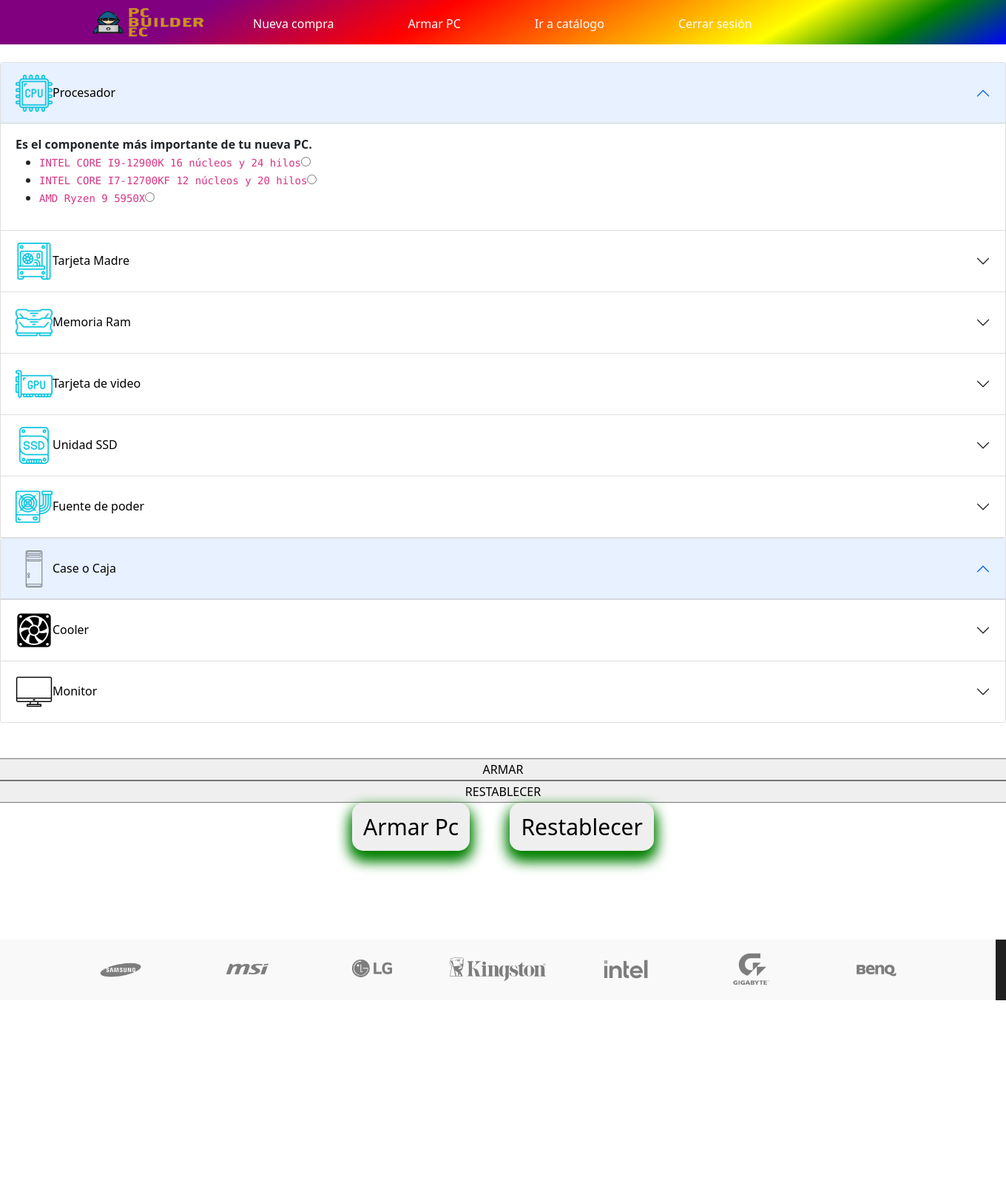
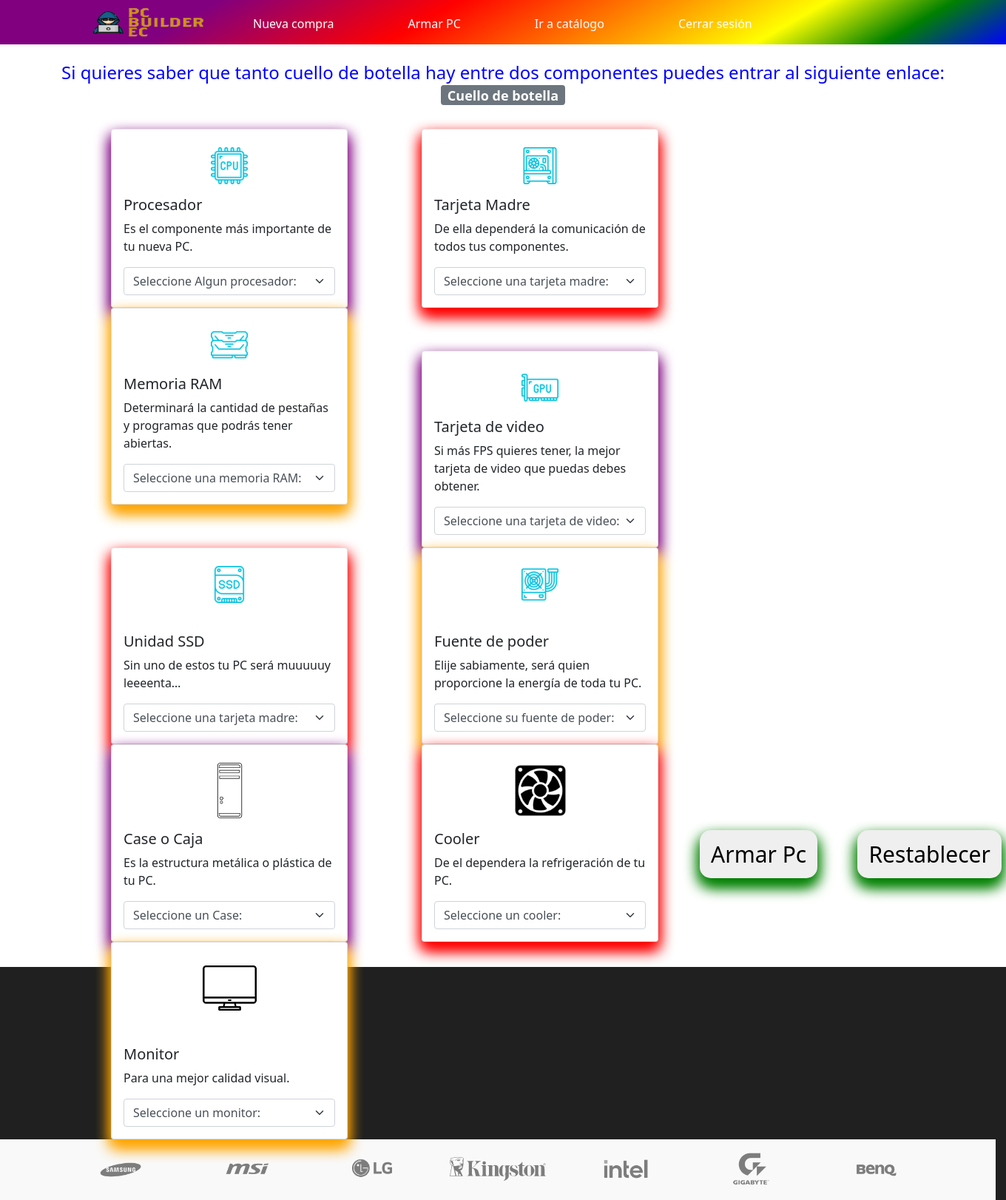
Before and after one commit to santimarce/ProyectoIntegrador2_PCBUILDERS, a Flask app: page /armarpc in a window 1360 px wide; the page is wider, and only the part inside the window is pictured. Shown: that part at 74% size. Before the commit the page ends 1352 px from the top of that part, so only its background shows below. Run offline with Flask 2, Linux system fonts and the light colour scheme; some libraries are stand-ins or nearby versions.

Commit message:
cambio de armar PC Gualinga

```diff
--- a/templates/app/armar.html
+++ b/templates/app/armar.html
@@ -10,7 +10,6 @@
         integrity="sha384-EVSTQN3/azprG1Anm3QDgpJLIm9Nao0Yz1ztcQTwFspd3yD65VohhpuuCOmLASjC" crossorigin="anonymous">
     <link rel="stylesheet" href="https://stackpath.bootstrapcdn.com/bootstrap/5.0.0-alpha1/css/bootstrap.min.css"
         integrity="sha384-r4NyP46KrjDleawBgD5tp8Y7UzmLA05oM1iAEQ17CSuDqnUK2+k9luXQOfXJCJ4I" crossorigin="anonymous">
-    <link rel="stylesheet" href="/web/css/style.css">
     <meta http-equiv="X-UA-Compatible" content="IE=edge">
     <meta name="viewport" content="width=device-width, initial-scale=1.0">
     <title>Proyecto Integrador</title>
@@ -27,7 +26,7 @@
         <div class="container">
             <ul class="nav nav-pills nav-fill">
                 <li class="imgdashuser">
-                <a class="navbar-brand" href="#"><img src="../web/img/logo.png" alt="" width="150"
+                <a class="navbar-brand" href="#"><img src="/web/img/logo.png" alt="" width="150"
                         height="40"></a>
                 </li>
                 <li class="nav-item2">
@@ -47,169 +46,157 @@
     </div>
 
 
+    <br><center>
+        <div class="cuellobotella">
+            <h4 style="color: blue;">Si quieres saber que tanto cuello de botella hay entre dos componentes puedes entrar al siguiente enlace:
+                <a href="https://pc-builds.com/bottleneck-calculator/" target="_blank "><br><span class="badge bg-secondary">Cuello de botella</span></a></h4>
+        </div></center>
         <br>
-
-    <div class="container2">
-
-        <div class="row">
-            <div class="accordion" id="accordionExample">
-                <div class="accordion-item">
-                    <h2 class="accordion-header" id="headingOne">
-                        <button class="accordion-button" type="button" data-bs-toggle="collapse" data-bs-target="#collapseOne" aria-expanded="true" aria-controls="collapseOne">
-                        <img src="../web/img/procesador.png" alt=""><a href="#" class="dirigida1">Procesador</a>
-                    </button>
-                    </h2>
-                    <div id="collapseOne" class="accordion-collapse collapse show" aria-labelledby="headingOne" data-bs-parent="#accordionExample">
-                        <div class="accordion-body">
-                            <strong>Es el componente más importante de tu nueva PC.</strong>
-                            <ul>
-                                <li><code>INTEL CORE I9-12900K 16 núcleos y 24 hilos</code><input type="radio" name="pro1" id="pro1"> </li>
-                                <li><code>INTEL CORE I7-12700KF 12 núcleos y 20 hilos</code><input type="radio" name="pro2" id="pro2"> </li>
-                                <li><code>AMD Ryzen 9 5950X</code><input type="radio" name="pro3" id="pro3"></li>
-                            </ul>
+        <div class="contarmarpc1" style="margin: 0px 50px 0px 100px;">
+            <div id="armrgbchato1" class="card" style="width: 20rem; float: left; margin: 0px 50px;">
+                <br>
+                <center><img src="/web/img/procesador.png" width="50px" height="50px"></center>
+                <div class="card-body">
+                    <h5 class="card-title">Procesador</h5>
+                    <p class="card-text">Es el componente más importante de tu nueva PC.</p>
+                    <select id="productosarm1" class="form-select" aria-label="Default select example">
+                        <option value="" selected disabled>Seleccione Algun procesador:</option>
+                        <option value="INTEL CORE I9-12900K 16 núcleos y 24 hilos - $799">INTEL CORE I9-12900K 16 núcleos y 24 hilos</option>
+                        <option value="INTEL CORE I7-12700KF 12 núcleos y 20 hilos - $370">INTEL CORE I7-12700KF 12 núcleos y 20 hilos</option>
+                        <option value="AMD Ryzen 9 5950X - $750">AMD Ryzen 9 5950X</option>
+                    </select>
                 </div>
             </div>
-                </div>
-                <div class="accordion-item">
-                    <h2 class="accordion-header" id="headingTwo">
-                        <button class="accordion-button collapsed" type="button" data-bs-toggle="collapse" data-bs-target="#collapseTwo" aria-expanded="false" aria-controls="collapseTwo">
-                        <img src="../web/img/tarjetaM.png" alt=""><a href="" class="dirigida1">Tarjeta Madre</a>
-                    </button>
-                    </h2>
-                    <div id="collapseTwo" class="accordion-collapse collapse" aria-labelledby="headingTwo" data-bs-parent="#accordionExample">
-                        <div class="accordion-body">
-                            <strong>De ella dependerá la comunicación de todos tus componentes.</strong>
-                            <ul>
-                                <li><code>Mainboard ROG STRIX Z690-F</code><input type="radio" name="tarM1" id="tarM1"></li>
-                                <li><code>Mainboard ROG STRIX Z690-A</code><input type="radio" name="tarM2" id="tarM2"></li>
-                                <li><code>Mainboard GIGABYTE X570</code><input type="radio" name="tarM3" id="tarM3"></li>
-                            </ul>
+
+            <div id="armrgbchato2" class="card" style="width: 20rem; float: left; margin: 0px 50px;">
+                <br>
+                <center><img src="/web/img/tarjetaM.png" width="50px" height="50px"></center>
+                <div class="card-body">
+                    <h5 class="card-title">Tarjeta Madre</h5>
+                    <p class="card-text">De ella dependerá la comunicación de todos tus componentes.</p>
+                    <select id="productosarm2" class="form-select" aria-label="Default select example">
+                        <option value="" selected disabled>Seleccione una tarjeta madre:</option>
+                        <option value="INTEL CORE I9-12900K 16 núcleos y 24 hilos - $272">Mainboard ROG STRIX Z690-F</option>
+                        <option value="Mainboard ROG STRIX Z690-A - $439">Mainboard ROG STRIX Z690-A</option>
+                        <option value="Mainboard GIGABYTE X570 - 250">Mainboard GIGABYTE X570</option>
+                    </select>
                 </div>
             </div>
-                </div>
-                <div class="accordion-item">
-                    <h2 class="accordion-header" id="headingThree">
-                        <button class="accordion-button collapsed" type="button" data-bs-toggle="collapse" data-bs-target="#collapseThree" aria-expanded="false" aria-controls="collapseThree">
-                        <img src="../web/img/MRam.png" alt=""><a href="" class="dirigida1"> Memoria Ram</a>
-                    </button>
-                    </h2>
-                    <div id="collapseThree" class="accordion-collapse collapse" aria-labelledby="headingThree" data-bs-parent="#accordionExample">
-                        <div class="accordion-body">
-                            <strong>Determinará la cantidad de pestañas de Google Chrome que podrás tener abiertas.</strong>
-                            <ul>
-                                <li><code>XPG RGB 32GB DDR5 5200MHZ</code><input type="radio" name="Ram1" id="Ram1"></li>
-                                <li><code>Kingston Fury Beast 16GB RGB 3200MHZ</code><input type="radio" name="Ram2" id="Ram2"></li>
-                                <li><code>Kinstom fury beast 64GB RGB 3200MHZ</code><input type="radio" name="Ram3" id="Ram3"></li>
-                            </ul>
-                        </div>
-                    </div>
-                </div>
-                <div class="accordion-item">
-                    <h2 class="accordion-header" id="headingFour">
-                        <button class="accordion-button collapsed" type="button" data-bs-toggle="collapse" data-bs-target="#collapseFour" aria-expanded="false" aria-controls="collapseFour">
-                        <img src="../web/img/GPU.png" alt=""><a href="" class="dirigida1">Tarjeta de video</a>
-                    </button>
-                    </h2>
-                    <div id="collapseFour" class="accordion-collapse collapse" aria-labelledby="headingFour" data-bs-parent="#accordionExample">
-                        <div class="accordion-body">
-                            <strong>Si más FPSs quieres tener, la mejor tarjeta de video que puedas debes poner.</strong>
-                            <ul>
-                                <li><code>Zotac RTX 3080Ti Trinity 12GB GDDR6X</code><input type="radio" name="TarG1" id="TarG1"></li>
-                                <li><code>TUF GeForce RTX 30160 Ti</code><input type="radio" name="TarG2" id="TarG2"></li>
-                                <li><code>ASUS tuf GeForce RTX 3090 OC 24GB</code><input type="radio" name="TarG3" id="TarG3"></li>
-                            </ul>
-                        </div>
-                    </div>
-                </div>
-                <div class="accordion-item">
-                    <h2 class="accordion-header" id="headingFive">
-                        <button class="accordion-button collapsed" type="button" data-bs-toggle="collapse" data-bs-target="#collapseFive" aria-expanded="false" aria-controls="collapseFive">
-                        <img src="../web/img/Unidad SSD.png" alt=""><a href="" class="dirigida1"> Unidad SSD</a>
-                    </button>
-                    </h2>
-                    <div id="collapseFive" class="accordion-collapse collapse" aria-labelledby="headingFive" data-bs-parent="#accordionExample">
-                        <div class="accordion-body">
-                            <strong>Sin uno de estos tu PC será muuuuuy leeeenta….</strong>
-                            <ul>
-                                <li><code>Corsair 1TB NVMe PCie 4.0</code><input type="radio" name="SSD1" id="SSD1"></li>
-                                <li><code>Corsair 1TB PCie 4.0</code><input type="radio" name="SSD2" id="SSD2"></li>
-                                <li><code>Corsair MP600 core 1TB NVMe</code><input type="radio" name="SSD3" id="SSD3"></li>
-                            </ul>
-                        </div>
-                    </div>
-                </div>
-                <div class="accordion-item">
-                    <h2 class="accordion-header" id="headingSix">
-                        <button class="accordion-button collapsed" type="button" data-bs-toggle="collapse" data-bs-target="#collapseSix" aria-expanded="false" aria-controls="collapseSix">
-                        <img src="../web/img/fuente.png" alt=""><a href="" class="dirigida1">Fuente de poder</a>
-                    </button>
-                    </h2>
-                    <div id="collapseSix" class="accordion-collapse collapse" aria-labelledby="headingSix" data-bs-parent="#accordionExample">
-                        <div class="accordion-body">
-                            <strong>Elije sabiamente, será quien proporcione la energía de toda tu PC.</strong>
-                            <ul>
-                                <li><code>Corsair RM1000X - 1000 watts</code><input type="radio" name="Fuente1" id="Fuente1"></li>
-                                <li><code>Corsair RM750x - 750 watss</code><input type="radio" name="Fuente2" id="Fuente2"></li>
-                            </ul>
+
+            <div id="armrgbchato3" class="card" style="width: 20rem; float: left; margin: 0px 50px;">
+                <br>
+                <center><img src="/web/img/MRam.png" width="50px" height="50px"></center>
+                <div class="card-body">
+                    <h5 class="card-title">Memoria RAM</h5>
+                    <p class="card-text">Determinará la cantidad de pestañas y programas que podrás tener abiertas.</p>
+                    <select id="productosarm3" class="form-select" aria-label="Default select example">
+                        <option value="" selected disabled>Seleccione una memoria RAM:</option>
+                        <option value="XPG RGB 32GB DDR5 5200MHZ - $382">XPG RGB 32GB DDR5 5200MHZ</option>
+                        <option value="Kingston Fury Beast 16GB RGB 3200MHZ - $104">Kingston Fury Beast 16GB RGB 3200MHZ</option>
+                        <option value="Kingston fury beast 64GB RGB 3200MHZ - $234">Kingstom fury beast 64GB RGB 3200MHZ</option>
+                    </select>
                 </div>
             </div>
         </div>
 
-                <div class="accordion" id="accordionExample">
-                    <div class="accordion-item">
-                        <h2 class="accordion-header" id="headingSeven">
-                            <button class="accordion-button" type="button" data-bs-toggle="collapse" data-bs-target="#collapseSeven" aria-expanded="true" aria-controls="collapseSeven">
-                                    <img src="../web/img/case.png" alt="" width="50px" height="50px"><a href="#" class="dirigida1">Case o Caja</a>
-                                </button>
-                        </h2>
-                        <div id="collapseSeven" class="accordion-collapse collapse " aria-labelledby="headingSeven" data-bs-parent="#accordionExample">
-                            <div class="accordion-body">
-                                <strong>Es la estructura metálica o plástica de tu PC.</strong>
-                                <ul>
-                                    <li><code>Corsair 7000X RGB ICUE</code><input type="radio" name="Case1" id="Case1"></li>
-                                    <li><code>CORSAIR 5000D AIRFLOW TEMPERED GLASS</code><input type="radio" name="Case2" id="Case2"></li>
-                                </ul>
+        <div class="contarmarpc2" style="margin: 300px 50px 0px 100px;">
+            <div id="armrgbchato1" class="card" style="width: 20rem; float: left; margin: 0px 50px;">
+                <br>
+                <center><img src="/web/img/GPU.png" width="50px" height="50px"></center>
+                <div class="card-body">
+                    <h5 class="card-title">Tarjeta de video</h5>
+                    <p class="card-text">Si más FPS quieres tener, la mejor tarjeta de video que puedas debes obtener.</p>
+                    <select id="productosarm4" class="form-select" aria-label="Default select example">
+                        <option value="" selected disabled>Seleccione una tarjeta de video:</option>
+                        <option value="Zotac RTX 3080Ti Trinity 12GB GDDR6X - $854">Zotac RTX 3080Ti Trinity 12GB GDDR6X</option>
+                        <option value="TUF GeForce RTX 30160 Ti - $443">TUF GeForce RTX 30160 Ti</option>
+                        <option value="ASUS tuf GeForce RTX 3090 OC 24GB - $1224">ASUS tuf GeForce RTX 3090 OC 24GB</option>
+                    </select>
+                </div>
+            </div>
+
+            <div id="armrgbchato2" class="card" style="width: 20rem; float: left; margin: 0px 50px;">
+                <br>
+                <center><img src="/web/img/Unidad SSD.png" width="50px" height="50px"></center>
+                <br>
+                <div class="card-body">
+                    <h5 class="card-title">Unidad SSD</h5>
+                    <p class="card-text">Sin uno de estos tu PC será muuuuuy leeeenta…</p>
+                    <select id="productosarm5" class="form-select" aria-label="Default select example">
+                        <option value="" selected disabled>Seleccione una tarjeta madre:</option>
+                        <option value="Corsair 1TB NVMe PCie 4.0 - $167">Corsair 1TB NVMe PCie 4.0</option>
+                        <option value="Corsair 1TB PCie 4.0 - $164">Corsair 1TB PCie 4.0</option>
+                        <option value="Corsair MP600 core 1TB NVMe - $165">Corsair MP600 core 1TB NVMe</option>
+                    </select>
+                </div>
+            </div>
+
+            <div id="armrgbchato3" class="card" style="width: 20rem; float: left; margin: 0px 50px;">
+                <br>
+                <center><img src="/web/img/fuente.png" width="50px" height="50px"></center>
+                <br>
+                <div class="card-body">
+                    <h5 class="card-title">Fuente de poder</h5>
+                    <p class="card-text">Elije sabiamente, será quien proporcione la energía de toda tu PC.</p>
+                    <select id="productosarm6" class="form-select" aria-label="Default select example">
+                        <option value="" selected disabled>Seleccione su fuente de poder:</option>
+                        <option value="Corsair RM1000X - 1000 watts - $170">Corsair RM1000X - 1000 watts</option>
+                        <option value="Corsair RM750x - 750 watss - $177">Corsair RM750x - 750 watss</option>
+                        <option value="EVGA 700 Watts 80+ Bronze White - $89">EVGA 700 Watts 80+ Bronze White</option>
+                    </select>
                 </div>
             </div>
         </div>
-                    <div class="accordion-item">
-                        <h2 class="accordion-header" id="headingEight">
-                            <button class="accordion-button collapsed" type="button" data-bs-toggle="collapse" data-bs-target="#collapseEight" aria-expanded="fals" aria-controls="collapseEight">
-                                    <img src="../web/img/cooler.png" alt="" width="50px" height="50px"><a href=" " class="dirigida1">Cooler</a>
-                                </button>
-                        </h2>
-                        <div id="collapseEight" class="accordion-collapse collapse" aria-labelledby="headingEight" data-bs-parent="#accordionExample">
-                            <div class="accordion-body">
-                                <strong>De el dependera la refrigeración de tu PC.</strong>
-                                <ul>
-                                    <li><code>Water cooler Corsair ICUE H150i RGB PRO XT</code><input type="radio" name="Cong1" id="Cong1"></li>
-                                    <li><code>Water cooler Corsair ICUE H100i elite RGB 2x 120mm</code><input type="radio" name="Cong2" id="Cong2"></li>
-                                </ul>
+        <br>
+        <div class="contarmarpc3" style="margin: 300px 50px 600px 100px;">
+            <div id="armrgbchato1" class="card" style="width: 20rem; float: left; margin: 0px 50px;">
+                <br>
+                <center><img src="/web/img/case.png" width="75px" height="75px"></center>
+                <div class="card-body">
+                    <h5 class="card-title">Case o Caja</h5>
+                    <p class="card-text">Es la estructura metálica o plástica de tu PC.</p>
+                    <select id="productosarm7" class="form-select" aria-label="Default select example">
+                        <option value="" selected disabled>Seleccione un Case:</option>
+                        <option value="Corsair 7000X RGB ICUE - $300">Corsair 7000X RGB ICUE</option>
+                        <option value="CORSAIR 5000D AIRFLOW TEMPERED GLASS - $150">CORSAIR 5000D AIRFLOW TEMPERED GLASS</option>
+                        <option value="Case Gamer SATE K-881 - $175">Case Gamer SATE K-881</option>
+                    </select>
+                </div>
+            </div>
+
+            <div id="armrgbchato2" class="card" style="width: 20rem; float: left; margin: 0px 50px;">
+                <br>
+                <center><img src="/web/img/cooler.png" width="75px" height="75px"></center>
+                <div class="card-body">
+                    <h5 class="card-title">Cooler</h5>
+                    <p class="card-text">De el dependera la refrigeración de tu PC.</p>
+                    <select id="productosarm8" class="form-select" aria-label="Default select example">
+                        <option value="" selected disabled>Seleccione un cooler:</option>
+                        <option value="Water cooler Corsair ICUE H150i RGB PRO XT - $180">Water cooler Corsair ICUE H150i RGB PRO XT</option>
+                        <option value="Water cooler Corsair ICUE H100i elite RGB 2x 120mm - $174">Water cooler Corsair ICUE H100i elite RGB 2x 120mm</option>
+                        <option value="COOLER MASTER MA610P RGB - $85">COOLER MASTER MA610P RGB</option>
+                    </select>
+                </div>
+            </div>
+
+            <div id="armrgbchato3" class="card" style="width: 20rem; float: left; margin: 0px 50px;">
+                <br>
+                <center><img src="/web/img/monitor.png" width="75px" height="75px"></center>
+                <br>
+                <div class="card-body">
+                    <h5 class="card-title">Monitor</h5>
+                    <p class="card-text">Para una mejor calidad visual.</p>
+                    <select id="productosarm9" class="form-select" aria-label="Default select example">
+                        <option value="" selected disabled>Seleccione un monitor:</option>
+                        <option value="SAMSUNG serie T350 de 22 pulgadas FHD 1080p - $148">SAMSUNG serie T350 de 22 pulgadas FHD 1080p</option>
+                        <option value="SAMSUNG LED curvo de 24 pulgadas (diseño súper delgado) - $279">SAMSUNG LED curvo de 24 pulgadas (diseño súper delgado)</option>
+                        <option value="ASUS TUF Gaming 23.8» 1080P (VG249Q1R) - $190">ASUS TUF Gaming 23.8» 1080P (VG249Q1R)</option>
+                    </select>
                 </div>
             </div>
         </div>
-                    <div class="accordion-item">
-                        <h2 class="accordion-header" id="headingNine">
-                            <button class="accordion-button collapsed" type="button" data-bs-toggle="collapse" data-bs-target="#collapseNine" aria-expanded="false" aria-controls="collapseNine">
-                                    <img src="../web/img/monitor.png" alt=" " width="50px" height="50px"><a href="" class="dirigida1">Monitor</a>
-                                </button>
-                        </h2>
-                        <div id="collapseNine" class="accordion-collapse collapse" aria-labelledby="headingNine" data-bs-parent="#accordionExample">
-                            <div class="accordion-body">
-                                <strong>Para una mejor calidad visual.</strong>
-                                <ul>
-                                    <li><code>SAMSUNG serie T350 de 22 pulgadas FHD 1080p, 75 Hz, panel IPS, HDMI, VGA (D-Sub)</code><input type="radio" name="Monitor1" id="Monitor1"></li>
-                                    <li><code>SAMSUNG LED curvo de 24 pulgadas (diseño súper delgado), frecuencia de actualización de 60 Hz con modo de juego AMD FreeSync</code><input type="radio" name="Monitor2" id="Monitor2"></li>
-                                    <li><code>ASUS TUF Gaming 23.8» 1080P (VG249Q1R) - Full HD, IPS, 165 Hz (admite 144 Hz), 1 ms</code><input type="radio" name="Monitor3" id="Monitor3"></li>
-                                </ul>
-                            </div>
-                        </div>
-                    </div>
-                </div>
-                <br><br></div>
-            <input type="button" value="ARMAR" onclick="Armarpc()" onmouseup="Mostrar()"><input type="reset" onclick="reload()" value="RESTABLECER">
-        </div>
 
+        <br>
         <center>
         <button id="armarpcya" class="ARPCEG">Armar Pc</button>
         <button onclick="resetPage()" class="RSBCEG">Restablecer</button>
@@ -230,9 +217,8 @@
         </center>
         <br><br>
 
-    <script src="../web/js/armar.js">
+    <script src="/web/js/armar.js">
     </script>
-    <script src="//cdn.jsdelivr.net/npm/sweetalert2@11"></script>
     <br>
 
 </body>
```
Lines whose indentation alone changed are shown as unchanged.
